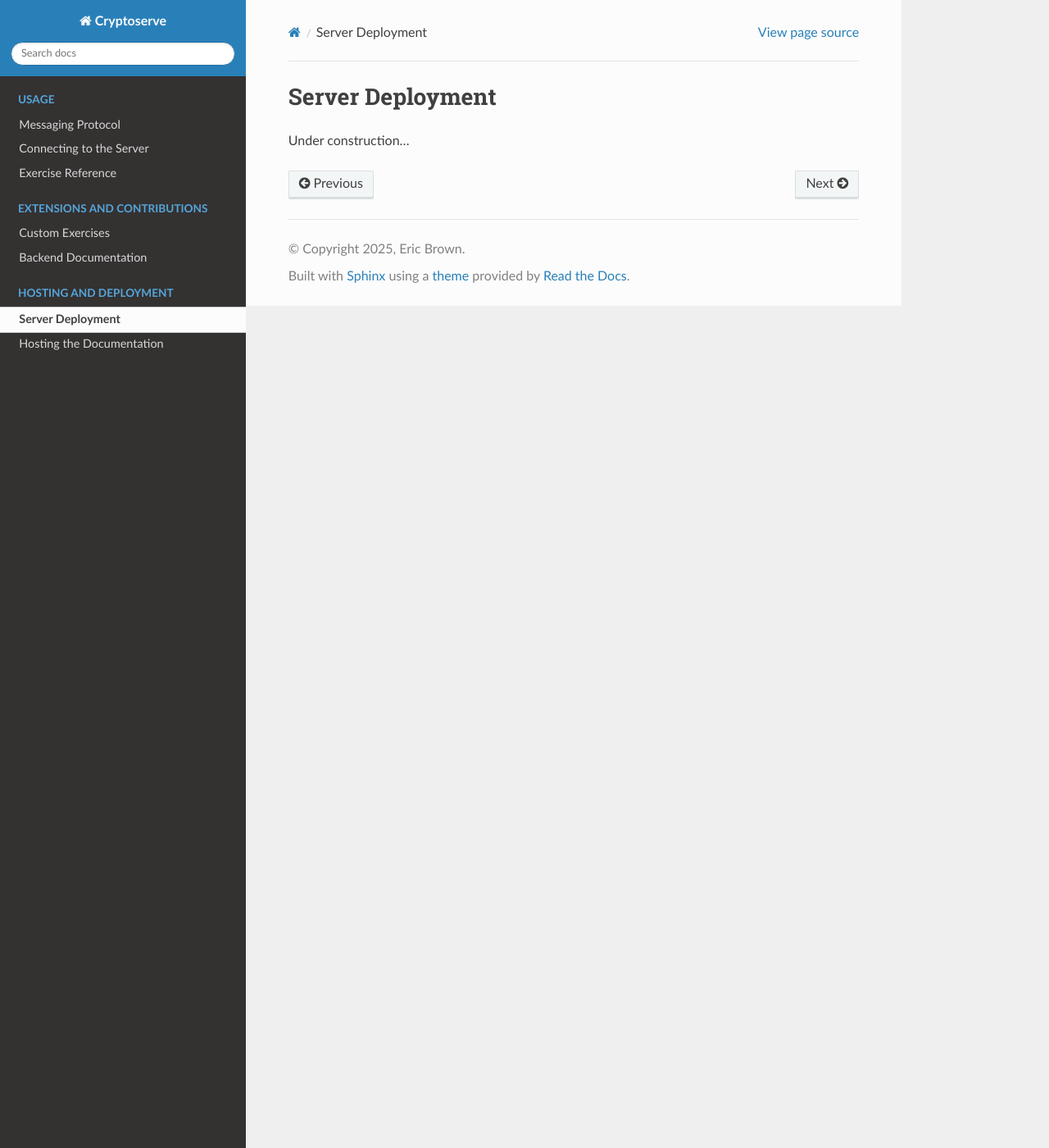
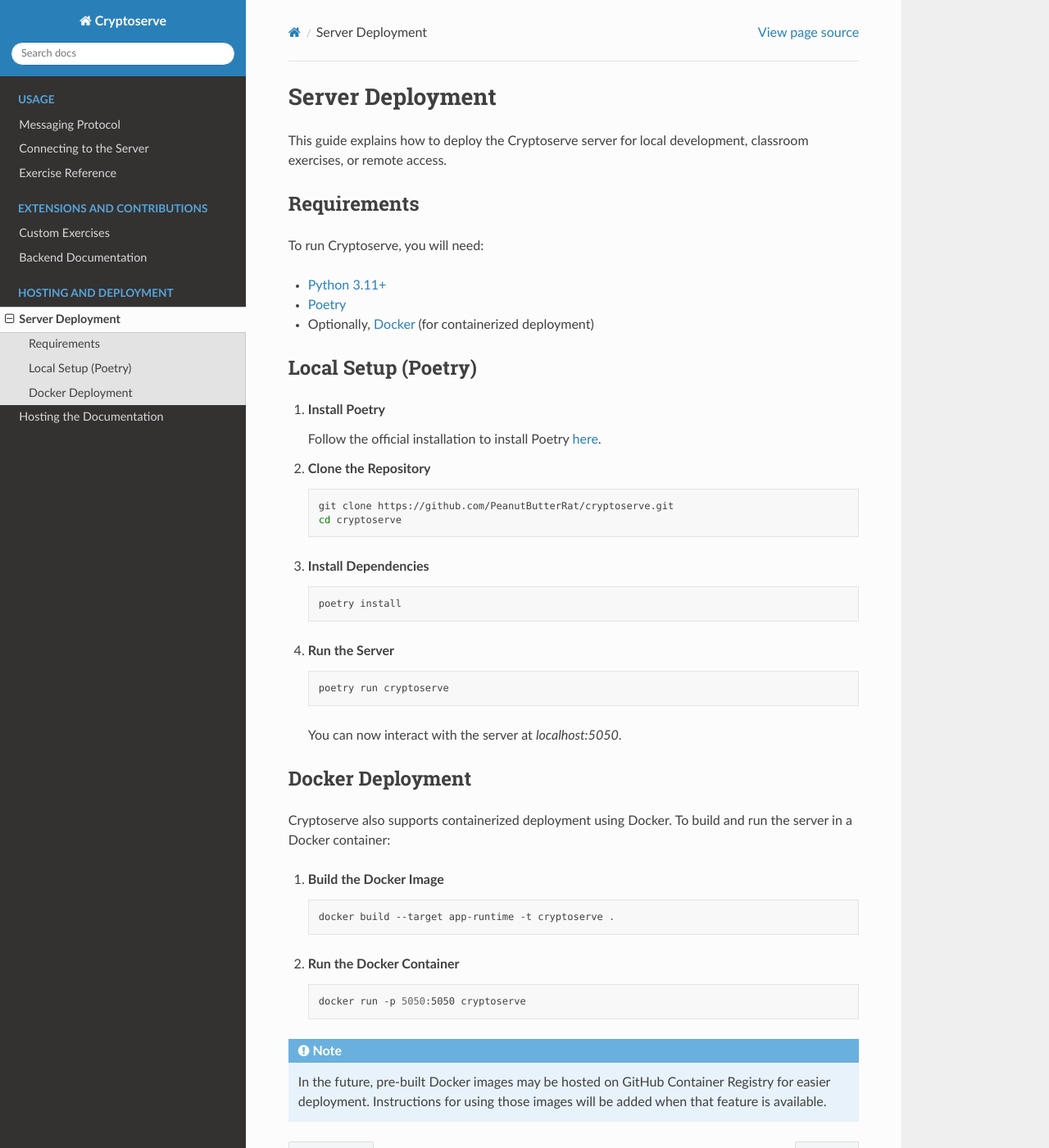
Before and after one commit to PeanutButterRat/cryptoserve, a Sphinx documentation site: the page built from docs/source/deployment/server.rst, in a window 1280 px wide and 1400 px high. Shown: the whole window at 82% size. Built offline with Sphinx 7.4.7 and the Read the Docs theme 3.1.0, drawn with Linux system fonts in a browser that asks for light colours.

Commit message:
Cleaner documentation (#21)

```diff
--- a/docs/source/contributing/api.rst
+++ b/docs/source/contributing/api.rst
@@ -5,7 +5,7 @@
 
 This page shows the auto-generated documentation for the backend code that Cryptoserve uses. If you are interested in
 contributing to the project or implementing your own exercise, you are in the right place! If you are looking to use
-Cryptoserve as a student, you are probably more interested in :ref:`connecting` or :ref:`listing`.
+Cryptoserve as a student, you would probably be more interested in :ref:`connecting` or :ref:`listing`.
 
 
 Core
@@ -20,8 +20,7 @@
 Tests
 ^^^^^
 
-The following package holds all the documentation written for any unit tests
-in the ``tests`` package.
+This package holds all the documentation written for the unit tests.
 
 .. autosummary::
    :recursive:
--- a/docs/source/deployment/server.rst
+++ b/docs/source/deployment/server.rst
@@ -1,6 +1,68 @@
 .. _server_hosting:
 
 Server Deployment
+================
+
+This guide explains how to deploy the Cryptoserve server for local development, classroom exercises, or remote access.
+
+
+Requirements
+------------
+
+To run Cryptoserve, you will need:
+
+- `Python 3.11+ <https://www.python.org/downloads/>`_
+- `Poetry <https://python-poetry.org/>`_
+- Optionally, `Docker <https://docs.docker.com/desktop/>`_ (for containerized deployment)
+
+
+Local Setup (Poetry)
+--------------------
+
+1. **Install Poetry**
+
+   Follow the official installation to install Poetry `here <ttps://python-poetry.org/docs/#installation>`_.
+
+2. **Clone the Repository**
+
+   .. code-block:: bash
+
+      git clone https://github.com/PeanutButterRat/cryptoserve.git
+      cd cryptoserve
+
+3. **Install Dependencies**
+
+   .. code-block:: bash
+
+      poetry install
+
+4. **Run the Server**
+
+   .. code-block:: bash
+
+      poetry run cryptoserve
+
+   You can now interact with the server at `localhost:5050`.
+
+
+Docker Deployment
 -----------------
 
-Under construction...
+Cryptoserve also supports containerized deployment using Docker. To build and run the server in a Docker container:
+
+1. **Build the Docker Image**
+
+   .. code-block:: bash
+
+      docker build --target app-runtime -t cryptoserve .
+
+2. **Run the Docker Container**
+
+   .. code-block:: bash
+
+      docker run -p 5050:5050 cryptoserve
+
+.. note::
+
+   In the future, pre-built Docker images may be hosted on GitHub Container Registry for easier deployment.
+   Instructions for using those images will be added when that feature is available.
```
Also changed, not shown: docs/source/contributing/custom_exercises.rst (+5 -3 lines), docs/source/deployment/docs.rst (+57 -1 lines), docs/source/usage/connecting.rst (+14 -16 lines), docs/source/usage/protocol.rst (+17 -6 lines), src/cryptoserve/__init__.py (+8 -0 lines), 12 other files.
